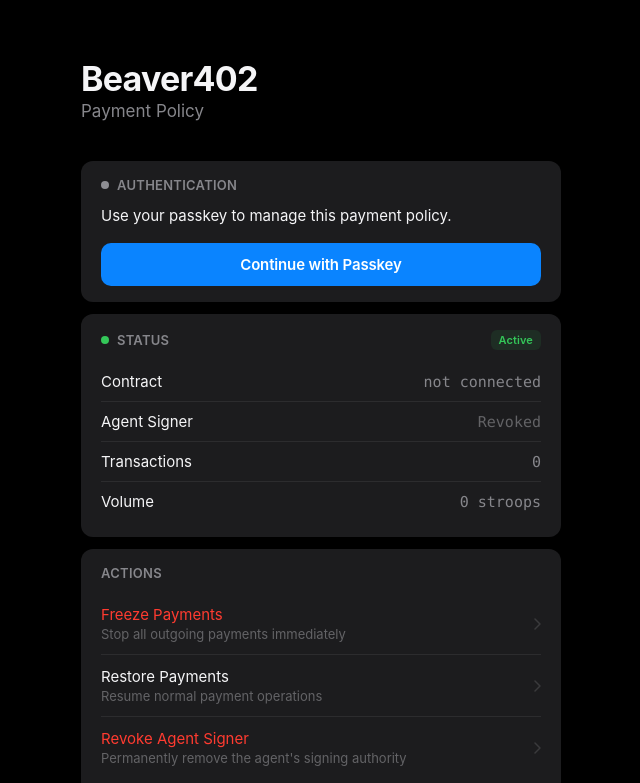
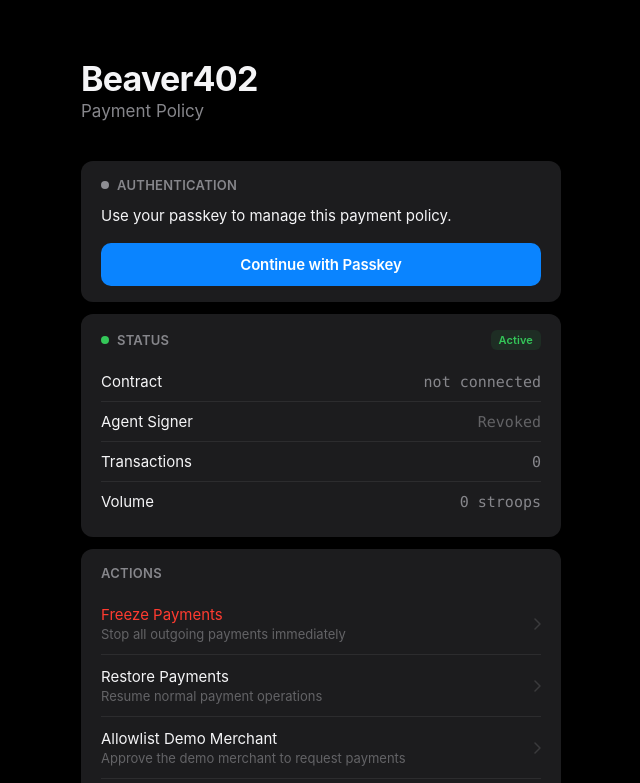
Before and after one commit to emirykl/Beaver402, a React (Vite) app in the folder frontend/: page / in a window 1280 px wide. Shown: the top 783 px of the page, without its empty margins (319-959 px from the left). Built offline with nearby package versions, Linux system fonts and the light colour scheme; no server answers.

Commit message:
approve the demo merchant from the control panel
Allowlisting a merchant is an owner action like any other, so it needs the
passkey, and there was no way to reach it. The panel now shows who the
merchant is before asking the owner to approve them.

```diff
--- a/frontend/src/App.tsx
+++ b/frontend/src/App.tsx
@@ -2,6 +2,9 @@ import React, { useState, useCallback, useEffect } from "react";
 import { motion, AnimatePresence } from "framer-motion";
 import {
   fetchPolicyState,
+  type MerchantInfo,
+  allowMerchant,
+  fetchMerchantInfo,
   freezePayments,
   restorePayments,
   revokeAgentSigner,
@@ -36,6 +39,7 @@ export default function App() {
   const [loading, setLoading] = useState<string | null>(null);
   const [authMode, setAuthMode] = useState<"idle" | "registering" | "authenticating">("idle");
   const [transactions, setTransactions] = useState<Transaction[]>([]);
+  const [merchantInfo, setMerchantInfo] = useState<MerchantInfo | null>(null);
 
   const addLog = useCallback(
     (message: string, type: LogEntry["type"] = "info") => {
@@ -57,6 +61,7 @@ export default function App() {
     setPolicyState(state);
     const txs = await fetchTransactions();
     setTransactions(txs);
+    setMerchantInfo(await fetchMerchantInfo());
   }, []);
 
   const handleAuth = useCallback(async () => {
@@ -281,6 +286,21 @@ export default function App() {
               desc="Resume normal payment operations"
               loading={loading === "restore"}
               onClick={() => handleAction("restore", restorePayments)}
+            />
+            <ActionRow
+              label="Allowlist Demo Merchant"
+              desc={
+                merchantInfo
+                  ? `Approve ${merchantInfo.merchantPubkey.slice(0, 8)}...${merchantInfo.merchantPubkey.slice(-6)} to request payments`
+                  : "Approve the demo merchant to request payments"
+              }
+              loading={loading === "allowlist"}
+              onClick={() =>
+                merchantInfo &&
+                handleAction("allowlist", () =>
+                  allowMerchant(merchantInfo.merchantPubkey)
+                )
+              }
             />
             <ActionRow
               label="Revoke Agent Signer"
--- a/frontend/src/stellar-ops.ts
+++ b/frontend/src/stellar-ops.ts
@@ -29,7 +29,9 @@ export async function fetchPolicyState(): Promise<PolicyState> {
 export type OwnerAction =
   | "freeze_payments"
   | "restore_payments"
-  | "revoke_agent_signer";
+  | "revoke_agent_signer"
+  | "add_merchant"
+  | "remove_merchant";
 
 export interface OwnerActionResult {
   success: boolean;
@@ -39,6 +41,7 @@ export interface OwnerActionResult {
 
 interface PreparedAction {
   action: OwnerAction;
+  args: string[];
   challenge: string;
   authEntry: string;
   validUntilLedger: number;
@@ -57,12 +60,15 @@ const JSON_HEADERS = {
  * Stellar key, and the backend cannot approve the action on its own, so
  * touching the authenticator is what actually moves the account.
  */
-async function runOwnerAction(action: OwnerAction): Promise<OwnerActionResult> {
+async function runOwnerAction(
+  action: OwnerAction,
+  merchantPubkey?: string
+): Promise<OwnerActionResult> {
   try {
     const prepareRes = await fetch(`${API_BASE}/prepare`, {
       method: "POST",
       headers: JSON_HEADERS,
-      body: JSON.stringify({ action }),
+      body: JSON.stringify({ action, merchantPubkey }),
     });
     const preparation = await prepareRes.json();
 
@@ -114,6 +120,31 @@ export async function revokeAgentSigner(): Promise<OwnerActionResult> {
   return runOwnerAction("revoke_agent_signer");
 }
 
+export async function allowMerchant(
+  merchantPubkey: string
+): Promise<OwnerActionResult> {
+  return runOwnerAction("add_merchant", merchantPubkey);
+}
+
+export interface MerchantInfo {
+  merchantPubkey: string;
+  recipient: string;
+  asset: string;
+  network: string;
+  price: string;
+}
+
+/** Who the demo merchant is, so the owner can see what they are approving. */
+export async function fetchMerchantInfo(): Promise<MerchantInfo | null> {
+  try {
+    const res = await fetch("/api/merchant-info");
+    if (!res.ok) return null;
+    return await res.json();
+  } catch {
+    return null;
+  }
+}
+
 export interface Transaction {
   id: string;
   tx_hash: string | null;
```
